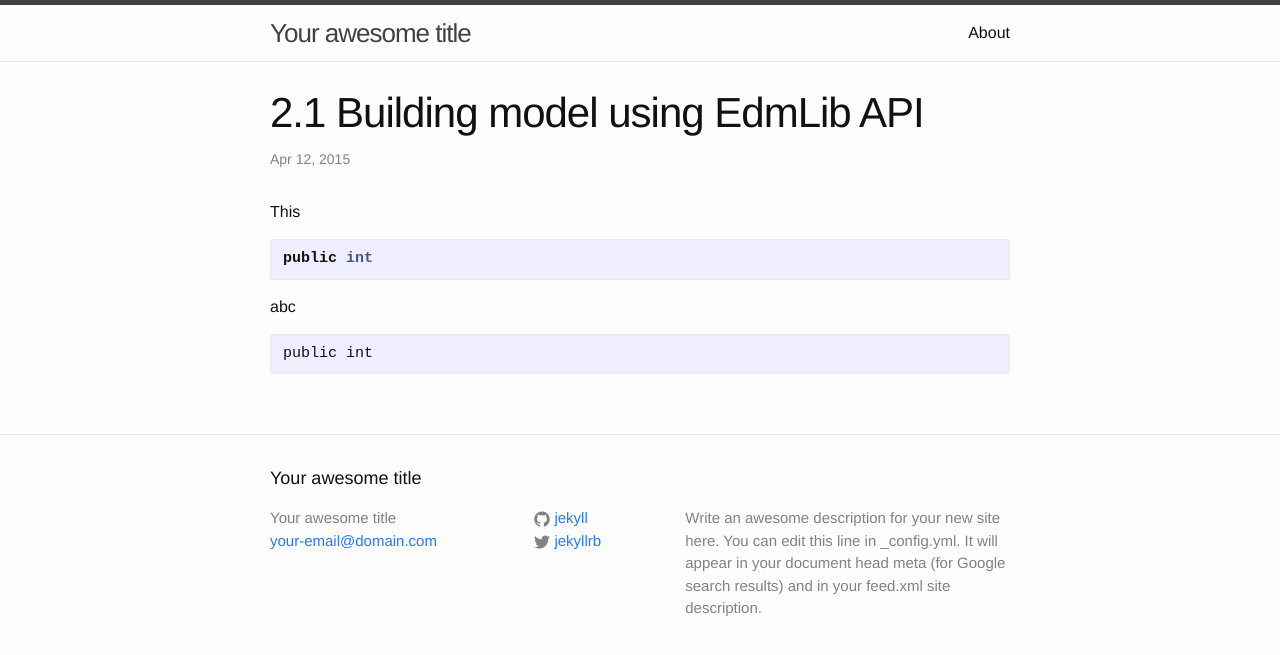
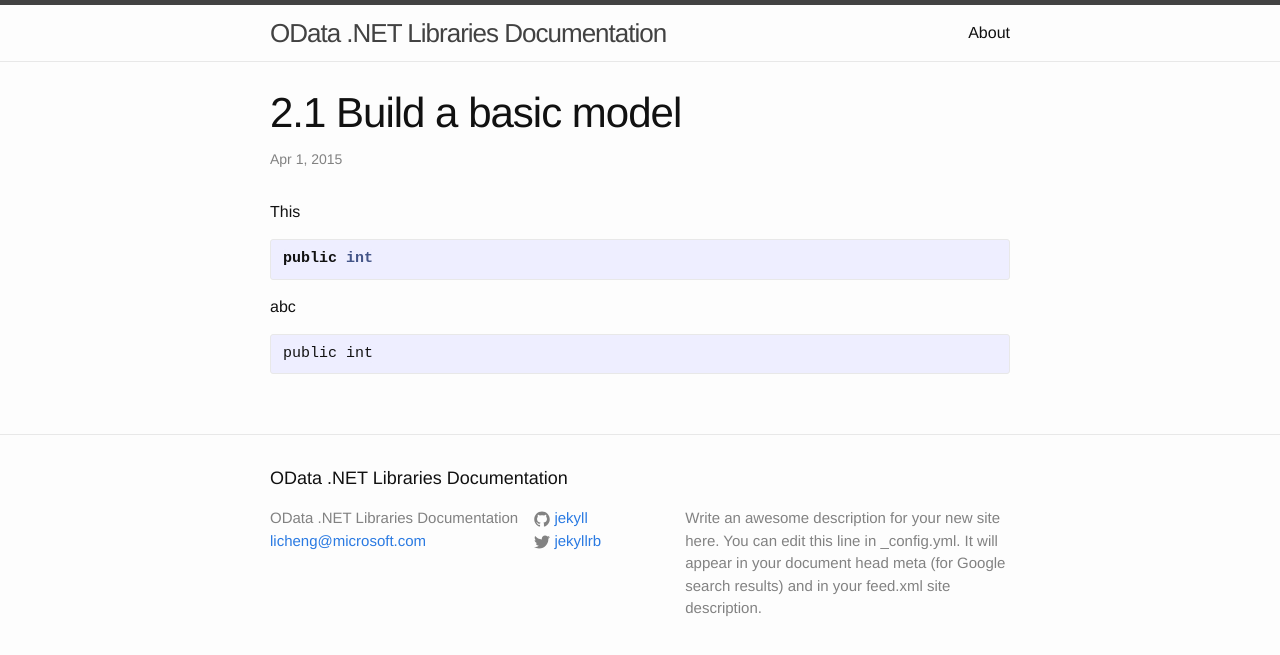
Before and after one commit to LaylaLiu/docs, a Jekyll site: the page built from odata/_posts/2015-04-01-02-01-build-basic-model.md, in a window 1280 px wide. Shown: the top 655 px of the page. Built offline with Jekyll 4.4.1, drawn with Linux system fonts in a browser that asks for light colours.

Commit message:
Refine outline

```diff
--- a/odata/_config.yml
+++ b/odata/_config.yml
@@ -1,6 +1,6 @@
 # Site settings
-title: Your awesome title
-email: your-email@domain.com
+title: OData .NET Libraries Documentation
+email: licheng@microsoft.com
 description: > # this means to ignore newlines until "baseurl:"
   Write an awesome description for your new site here. You can edit this
   line in _config.yml. It will appear in your document head meta (for
--- a/odata/_posts/2015-04-12-02-01-building-model.md
+++ b/odata/_posts/2015-04-01-02-01-build-basic-model.md
@@ -1,7 +1,7 @@
 ---
 layout: post
-title: "2.1 Building model using EdmLib API"
-description: "Building model using EdmLib API"
+title: "2.1 Build a basic model"
+description: "Build a basic model"
 category: "2. EdmLib"
 ---
 
```
Also changed, not shown: odata/_posts/2015-04-12-02-02-parsing-csdl.md (deleted, +0 -6 lines), odata/_posts/2015-04-12-03-02-spatial-formatters.md (added, +6 -0 lines), odata/_posts/2015-04-02-02-02-csdl-reader-writer.md (renamed from odata/_posts/2015-04-12-02-03-writing-csdl.md), odata/_posts/2015-04-03-02-03-entity-relationship.md (added), odata/_posts/2015-04-04-02-04-define-operations.md (added), odata/_posts/2015-04-05-02-05-define-inheritance.md (added), odata/_posts/2015-04-06-02-06-define-singleton.md (added), odata/_posts/2015-04-07-02-07-use-model-utilities.md (renamed from odata/_posts/2015-04-12-02-04-model-utility.md), odata/_posts/2015-04-11-03-01-use-spatial-types.md (renamed from odata/_posts/2015-04-12-03-01-spatial.md).
